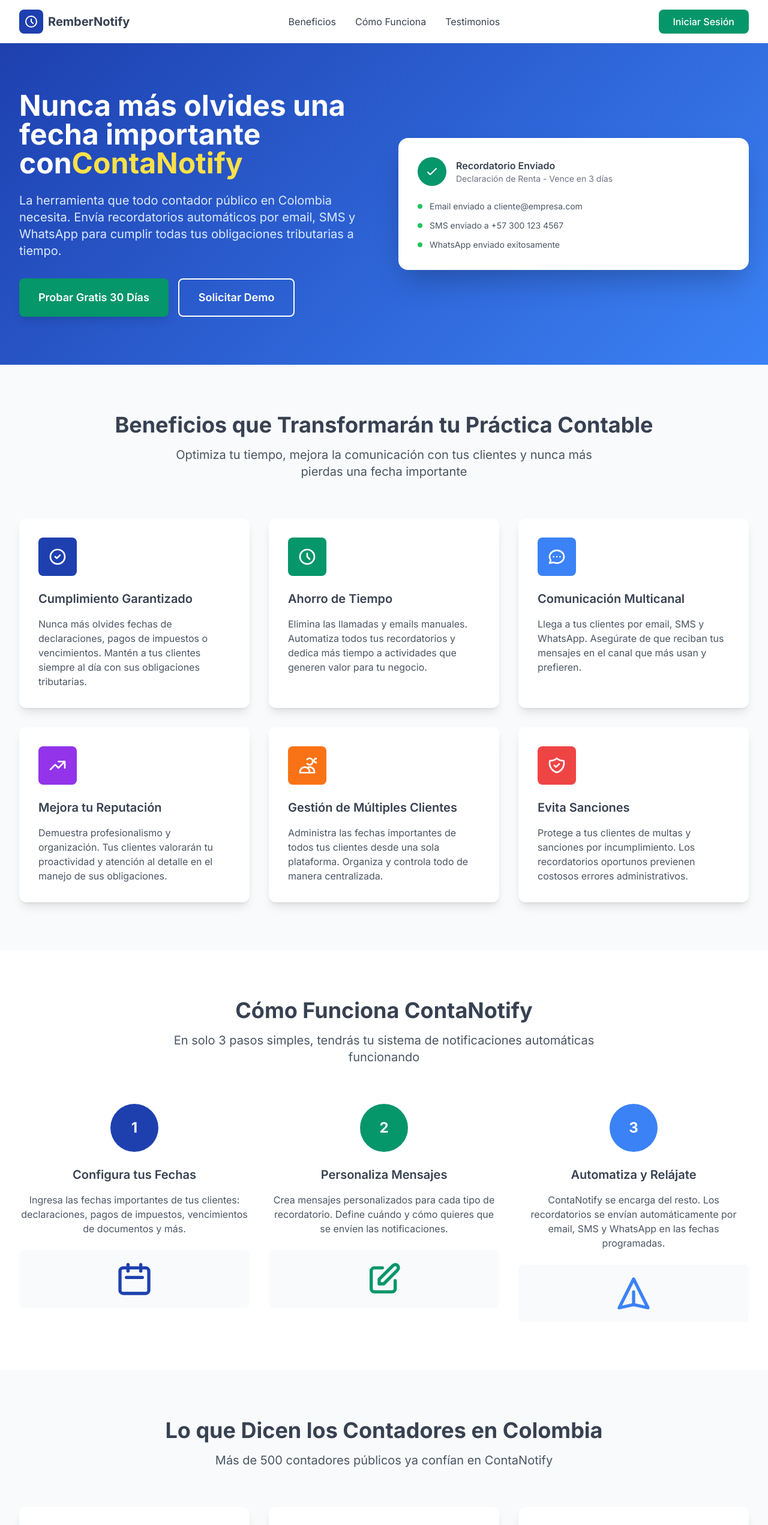
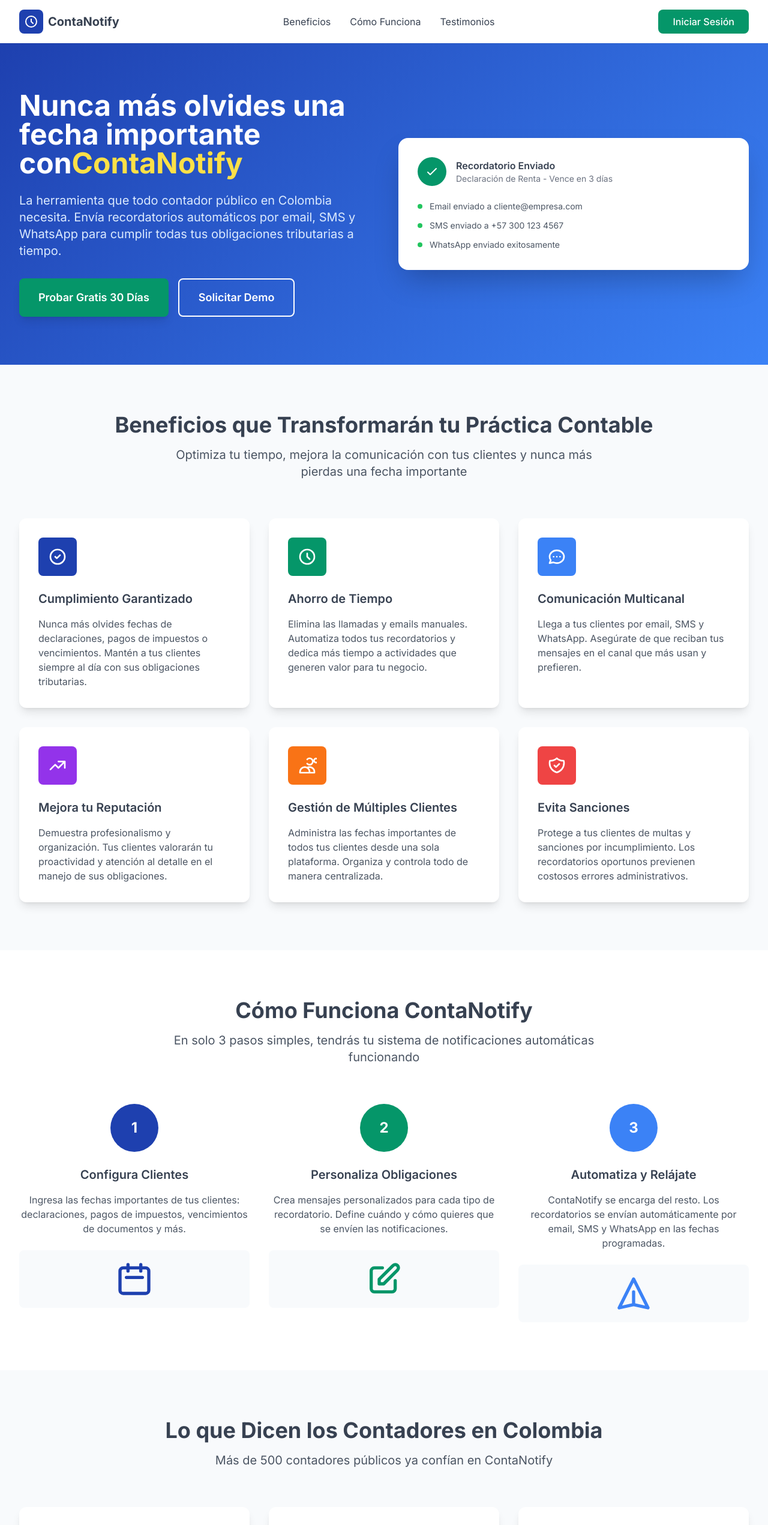
Before and after one commit to khoyos/contanotifyapp, a React (Vite) app: page / in a window 1280 px wide. Shown: the top 2542 px of the page at 60% size. Built offline with nearby package versions, Linux system fonts and the light colour scheme.

Commit message:
se sigue ajustando la apliación

```diff
--- a/src/components/Obligacion/TableObligaciones.jsx
+++ b/src/components/Obligacion/TableObligaciones.jsx
@@ -14,13 +14,14 @@ const TableObligaciones = ({
   onNext,
   onDelete,
 }) => {
-
+  console.log("getall obligaciones", obligaciones)
   return (
     <div>
       <div className="overflow-x-auto">
         <table className="w-full border-collapse">
           <thead>
             <tr className="bg-blue-50 text-left">
+              <th className="p-3 border-b">Identidad</th>
               <th className="p-3 border-b">Nombre</th>
               <th className="p-3 border-b">Entidad</th>
               <th className="p-3 border-b">Renta</th>
@@ -39,6 +40,7 @@ const TableObligaciones = ({
             ) : obligaciones.length > 0 ? (
               obligaciones.map((c) => (
                 <tr key={c.id} className="hover:bg-slate-50 transition">
+                  <td className="p-3 border-b">{c.identidadCliente}</td>
                   <td className="p-3 border-b">{c.nombreCliente}</td>
                   <td className="p-3 border-b">{c.entidad}</td>
                   <td className="p-3 border-b">{c.renta}</td>
--- a/src/pages/ConfiguracionObligaciones.jsx
+++ b/src/pages/ConfiguracionObligaciones.jsx
@@ -21,6 +21,7 @@ const ConfiguracionObligaciones = () => {
   const [totalPages, setTotalPages] = useState(0);
   const [loading, setLoading] = useState(false);
   const [filtros, setFiltros] = useState({
+    identidadCliente: "",
     nombre: "",
     entidad: "",
     renta: "",
@@ -38,8 +39,6 @@ const ConfiguracionObligaciones = () => {
   const [rentaData, setRentaData] = useState({ id: "", name: "" });
   const [pagoData, setPagoData] = useState({ id: "", name: "" });
   const [cliente, setCliente] = useState("");
-
-  const navigate = useNavigate();
 
   const initialFormConfig = {
     tipoDocumento: "",
@@ -206,7 +205,7 @@ const ConfiguracionObligaciones = () => {
   const handleGuardarTodo = async () => {
     try {
       //Guardar configuración del cliente
-      //console.log("Guardando configuración del cliente...", formConfig);
+      console.log("Guardando configuración del cliente...", formConfig);
 
       const request = {
         usuarioId: localStorage.getItem("userId"),
@@ -235,11 +234,12 @@ const ConfiguracionObligaciones = () => {
 
       //Guardar la obligación
       const obligacionResponse = await guardarObligacionCliente(obligacionData);
-      //console.log("Respuesta de obligación:", obligacionResponse);
+      //console.log("Identidad :", formConfig.documento);
 
       const configuracionObligacionData = {
         usuarioId: localStorage.getItem("userId"),
         clienteId: localStorage.getItem("clienteId"),
+        identidadCliente: formConfig.documento,
         nombreCliente: cliente,
         entidad: entidadData.name,
         renta: rentaData.name,
@@ -503,6 +503,15 @@ const ConfiguracionObligaciones = () => {
               <div className="flex flex-wrap gap-2 w-full">
                 <input
                   type="text"
+                  name="identidadCliente"
+                  value={filtros.identidadCliente}
+                  onChange={handleChange}
+                  placeholder="Buscar por Identidad"
+                  className="border rounded-md p-2 flex-1 min-w-[130px]"
+                />
+
+                <input
+                  type="text"
                   name="nombre"
                   value={filtros.nombre}
                   onChange={handleChange}
--- a/src/pages/Landing.jsx
+++ b/src/pages/Landing.jsx
@@ -13,7 +13,7 @@ export default function Landing() {
                   <path stroke-linecap="round" stroke-linejoin="round" stroke-width="2" d="M12 8v4l3 3m6-3a9 9 0 11-18 0 9 9 0 0118 0z"></path>
                 </svg>
               </div>
-              <span class="text-xl font-bold text-dark-gray">RemberNotify</span>
+              <span class="text-xl font-bold text-dark-gray">ContaNotify</span>
             </div>
             <nav class="hidden md:flex space-x-8">
               <a href="#beneficios" class="text-dark-gray hover:text-primary-blue transition-colors">Beneficios</a>
@@ -190,7 +190,7 @@ export default function Landing() {
               <div class="w-20 h-20 bg-primary-blue rounded-full flex items-center justify-center mx-auto mb-6">
                 <span class="text-2xl font-bold text-white">1</span>
               </div>
-              <h3 class="text-xl font-semibold text-dark-gray mb-4">Configura tus Fechas</h3>
+              <h3 class="text-xl font-semibold text-dark-gray mb-4">Configura Clientes</h3>
               <p class="text-gray-600 mb-6">
                 Ingresa las fechas importantes de tus clientes: declaraciones, pagos de impuestos, vencimientos de documentos y más.
               </p>
@@ -205,7 +205,7 @@ export default function Landing() {
               <div class="w-20 h-20 bg-accent-green rounded-full flex items-center justify-center mx-auto mb-6">
                 <span class="text-2xl font-bold text-white">2</span>
               </div>
-              <h3 class="text-xl font-semibold text-dark-gray mb-4">Personaliza Mensajes</h3>
+              <h3 class="text-xl font-semibold text-dark-gray mb-4">Personaliza Obligaciones</h3>
               <p class="text-gray-600 mb-6">
                 Crea mensajes personalizados para cada tipo de recordatorio. Define cuándo y cómo quieres que se envíen las notificaciones.
               </p>
@@ -400,7 +400,7 @@ export default function Landing() {
           </div>
 
           <div class="border-t border-gray-600 mt-8 pt-8 text-center text-gray-400">
-            <p>&copy; 2024 ContaNotify. Todos los derechos reservados.</p>
+            <p>&copy; 2025 ContaNotify. Todos los derechos reservados.</p>
           </div>
         </div>
       </footer>
--- a/src/services/ConfiguracionService.jsx
+++ b/src/services/ConfiguracionService.jsx
@@ -84,6 +84,7 @@ export const obtenerConfiguracionObligaciones = async (page = 0, size = 5, filtr
     const params = new URLSearchParams({
         page,
         size,
+        ...(filtros.identidadCliente && { identidadCliente: filtros.identidadCliente }),
         ...(filtros.nombre && { nombre: filtros.nombre }),
         ...(filtros.entidad && { entidad: filtros.entidad }),
         ...(filtros.renta && { renta: filtros.renta }),
```
